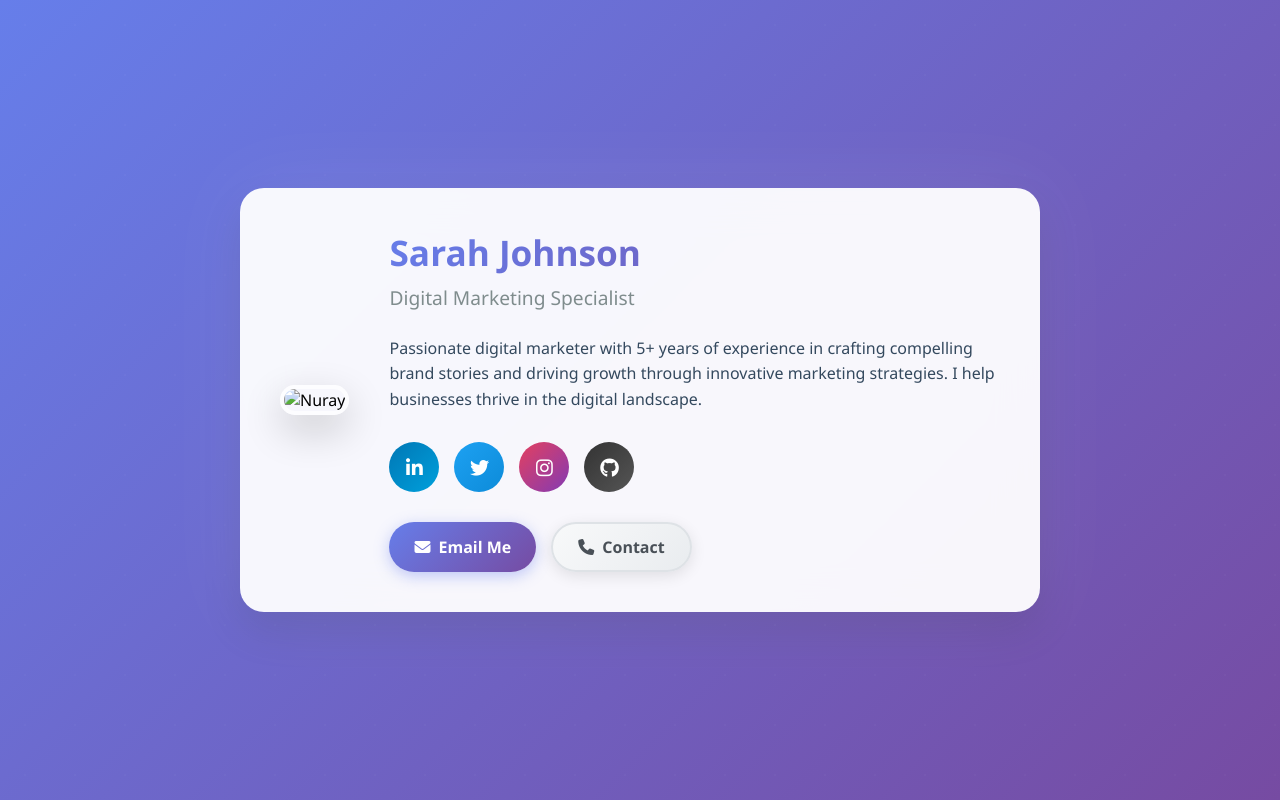
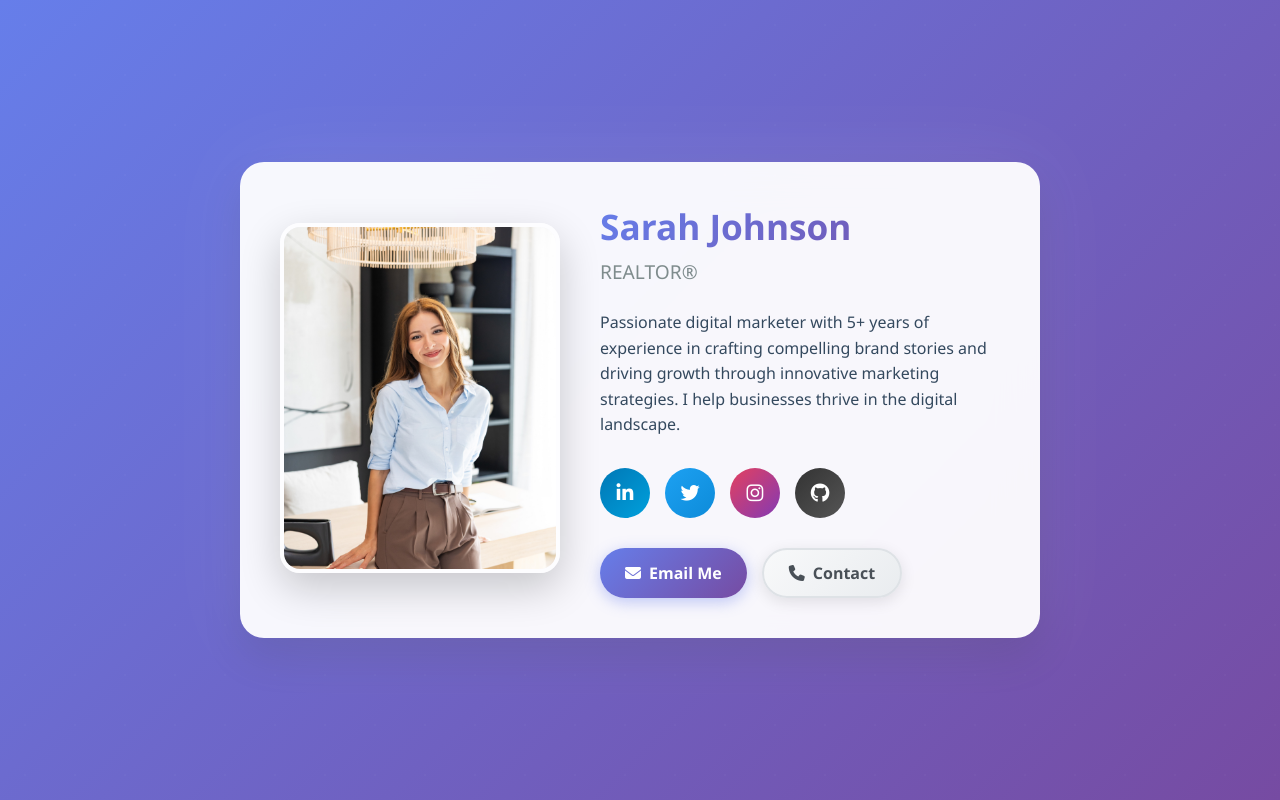
Before and after one commit to NurayH/NurayH.github.io, a plain HTML site: page index.html in a window 1280 px wide. Drawn offline with Linux system fonts and the light colour scheme.

Commit message:
Profile photo fix

```diff
--- a/index.html
+++ b/index.html
@@ -342,11 +342,11 @@
 
 <div class="card">
     <div class="profile-section">
-        <img src="/Users/rashidsafarov/Downloads/profile-min.jpg" alt="Nuray" class="profile-image">
+        <img src="/img/profile.jpg" alt="Nuray" class="profile-image">
     </div>
     <div class="content-section">
         <h1 class="name">Sarah Johnson</h1>
-        <p class="title">Digital Marketing Specialist</p>
+        <p class="title">REALTOR®</p>
 
         <p class="bio">
             Passionate digital marketer with 5+ years of experience in crafting compelling brand stories and driving growth through innovative marketing strategies. I help businesses thrive in the digital landscape.
```
Also changed, not shown: img/profile.jpg (added).
